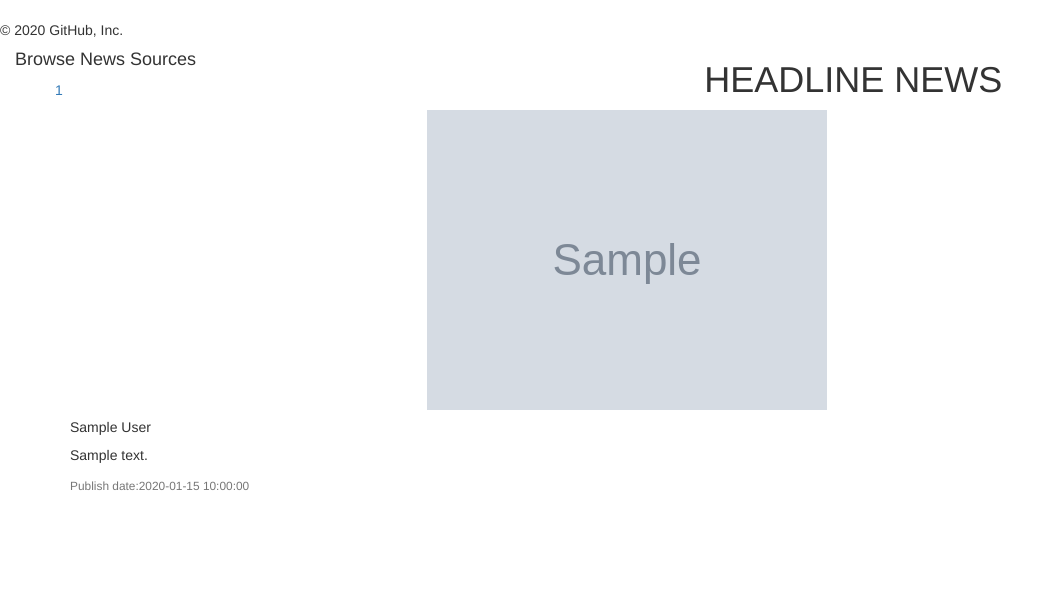
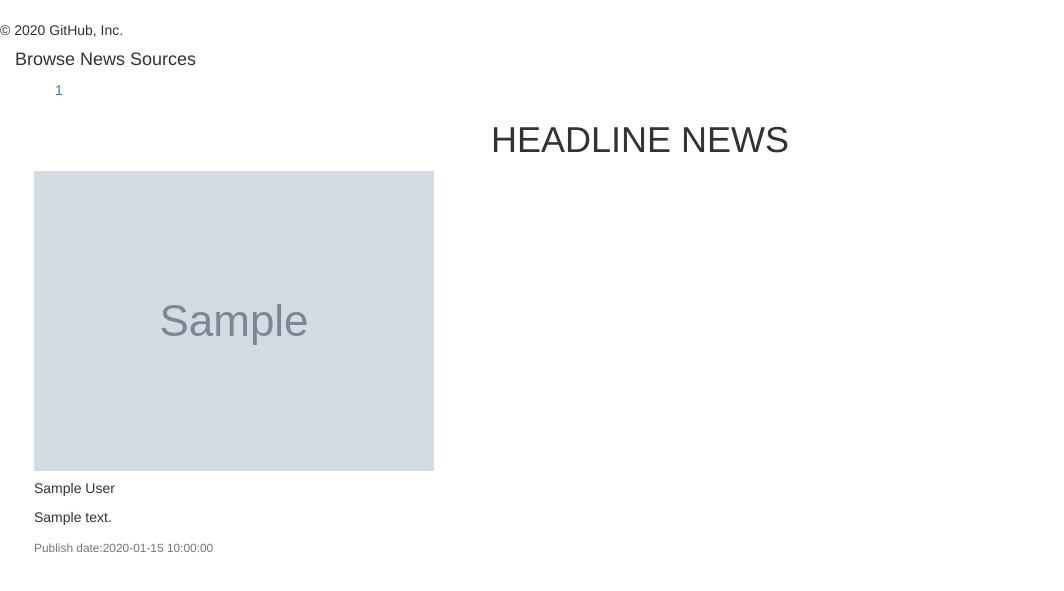
Before and after one commit to makenzie-ops/newsArticle, a Flask app: template app/templates/index.html in a window 1280 px wide. Shown: the part 52-643 px from the top of the page, without its empty margins (0-1064 px from the left). Run offline with Flask 2, Linux system fonts and the light colour scheme; the template is opened without the code that fills it: most values are stand-ins (such as "Sample title", 1, 10 or a date in 2020); grey boxes marked "Sample" are stand-in pictures; some libraries are stand-ins or nearby versions.

```diff
--- a/app/templates/art_macros.html
+++ b/app/templates/art_macros.html
@@ -7,8 +7,7 @@
         {% for article in articles %}
 
         <div class="col-md-4">
-            {% for article in row %}
-            <div class="card text-center text-white bg-light mb-3" style="width: 15vw; height:50rem;">
+         <div class="card text-center text-white bg-light mb-3" style="width: 15vw; height:50rem;">
                 <div class="card-header"><img class="card-img-top" src="..." alt="article image"></div>
                 <h3 class="card-title">{{ article.title | title }}</h5>
                     <br>
--- a/app/templates/index.html
+++ b/app/templates/index.html
@@ -1,11 +1,15 @@
 {% extends 'base.html'%}
 
 {% block content %}
+
+{% block styles%}
+    {{ super() }}
+    <link rel="stylesheet" href="{{url_for('static',filename='css/index.css')}}">
+{% endblock %}
 <body>
 
       <div class="container-fluid">
-      <div class="row">
-       <div class="col-md-4">
+
         <div class="card-column">
           <div class="card-header">
             <h4>Browse News Sources</h4>
@@ -19,7 +23,7 @@
               {% endfor %}
             </ul>
          </div>
-       </div>
+
 
 
 
@@ -27,14 +31,14 @@
 
         </div>
 
-        <div class="col-10">
-          <h1 class="text-center"> HEADLINE NEWS </h3>
-          <div class="container">
-            <div class="card-columns">
+
+          <h1 class="text-center"> HEADLINE NEWS </h1>
+
               {% for headline in headlines %}
-
+              <div class="row  headline">
+                <div class="col-md-4">
                   <div class="card">
-                <img class="card" src="{{headline.image}}" alt="Card image cap" size="100px180">
+                    <img class="card" src="{{headline.image}}" alt="Card image cap" width="400" height="300">
                     <div class="card-body">
                       <h5 class="card-title">{{headline.author}}</h5>
                       <p class="card-text">{{headline.description}}</p>
@@ -44,12 +48,14 @@
                       <small class="text-muted">Publish date:{{headline.time}}</small>
                   </div>
                 </div>
-              {% endfor %}
-            </div>
-          </div>
               </div>
 
+
+              {% endfor %}
+
+
         </div>
+
   </div>
 
 </body>
--- /dev/null
+++ b/static/css/index.css
@@ -0,0 +1,5 @@
+.headline{
+    margin: 2px;
+    padding: 2px;
+
+}
```
Also changed, not shown: requirements.txt (added, +19 -0 lines). Lines whose indentation alone changed are shown as unchanged.
